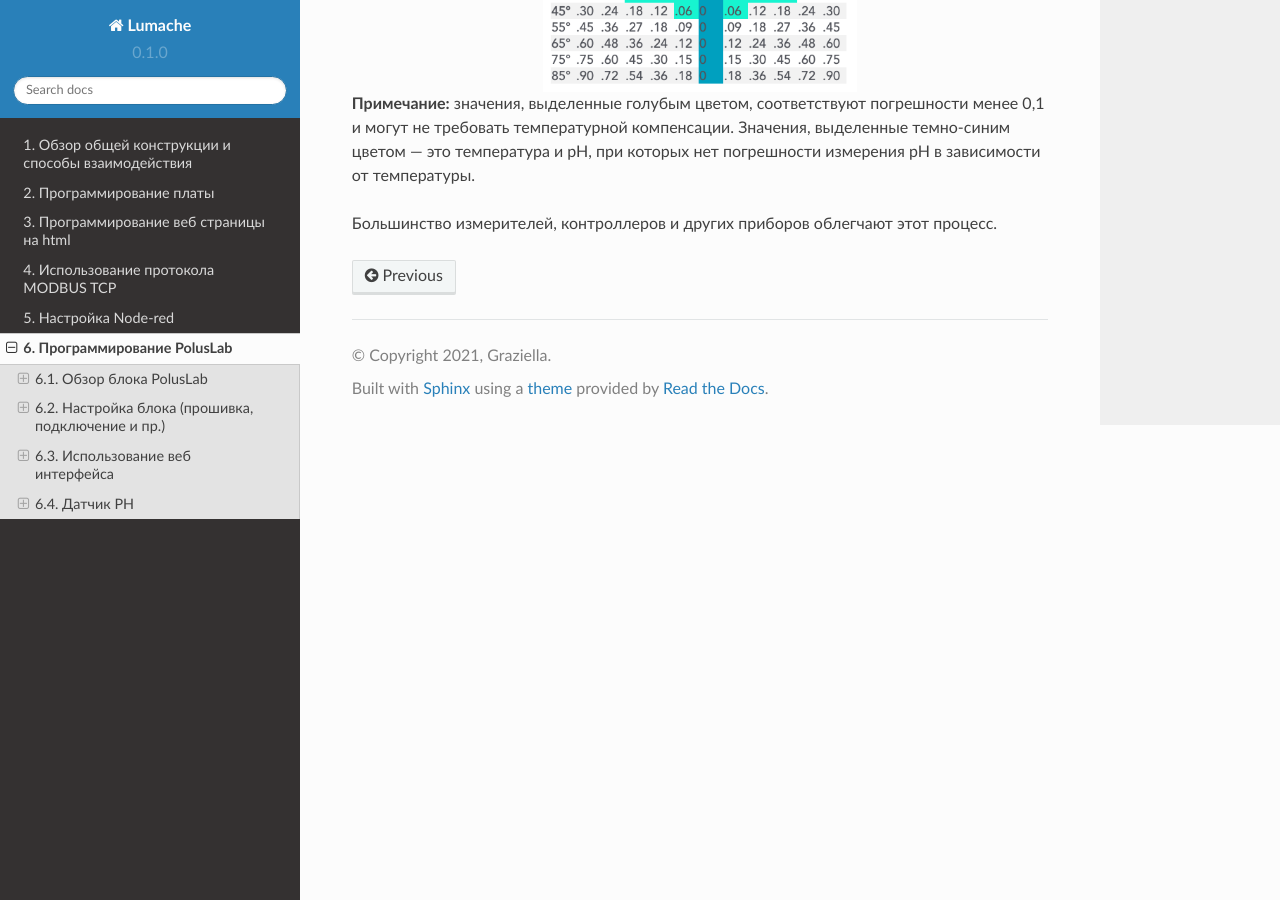
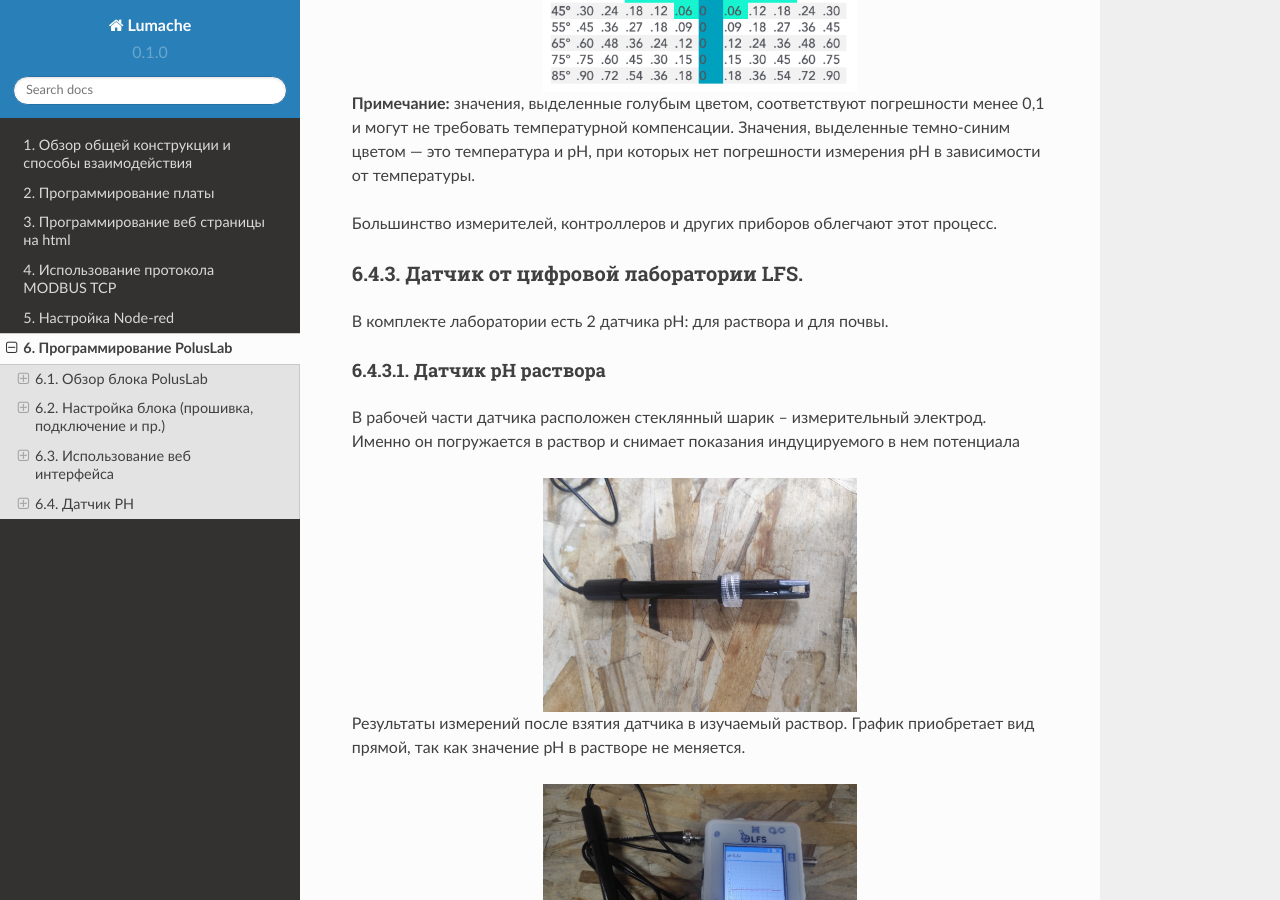
Before and after one commit to BBanwz/book_AL_GH, a Sphinx documentation site: the page built from docs/source/6/1.rst, in a window 1280 px wide and 900 px high, scrolled down 7131 px. Built offline with Sphinx 7.4.7 and the Read the Docs theme 2.0.0, drawn with Linux system fonts in a browser that asks for light colours.

Commit message:
Update 1.rst

```diff
--- a/docs/source/6/1.rst
+++ b/docs/source/6/1.rst
@@ -237,3 +237,26 @@
 **Примечание:** значения, выделенные голубым цветом, соответствуют погрешности менее 0,1 и могут не требовать температурной компенсации. Значения, выделенные темно-синим цветом — это температура и pH, при которых нет погрешности измерения pH в зависимости от температуры.
 
 Большинство измерителей, контроллеров и других приборов облегчают этот процесс.
+
+Датчик от цифровой лаборатории LFS.
+~~~~~~~~~~~~~~~~~~~~~~~~~~~~~~~~~~~
+
+В комплекте лаборатории есть 2 датчика pH: для раствора и для почвы.
+
+Датчик pH раствора
+""""""""""""""""""
+
+В рабочей части датчика расположен стеклянный шарик – измерительный электрод. Именно он погружается в раствор и снимает показания индуцируемого в нем потенциала
+
+.. figure:: images/11.jpeg
+       :width: 45%
+       :align: center
+       :alt: Датчик pH раствора
+
+
+Результаты измерений после взятия датчика в изучаемый раствор. График приобретает вид прямой, так как значение pH в растворе не меняется.
+
+.. figure:: images/12.jpeg
+       :width: 45%
+       :align: center
+       :alt: Датчик pH раствора
```
